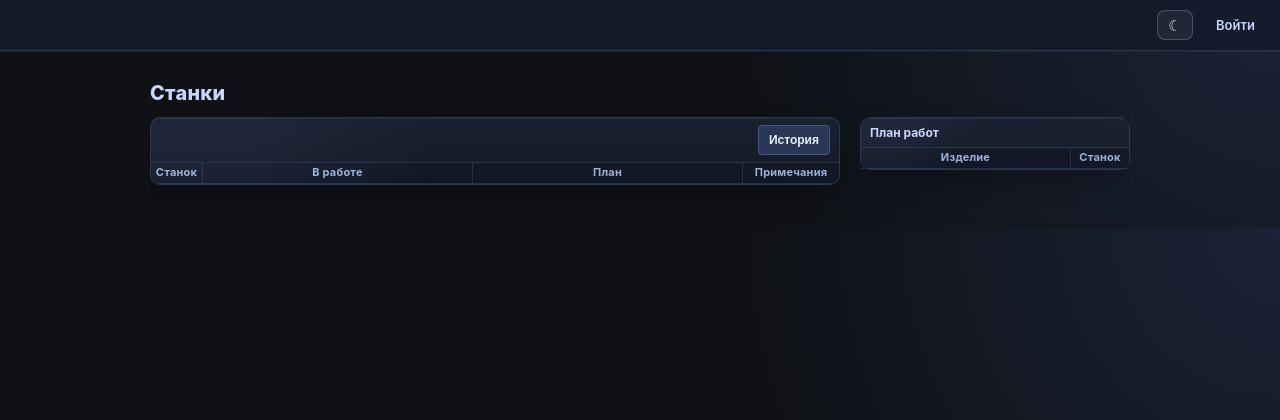
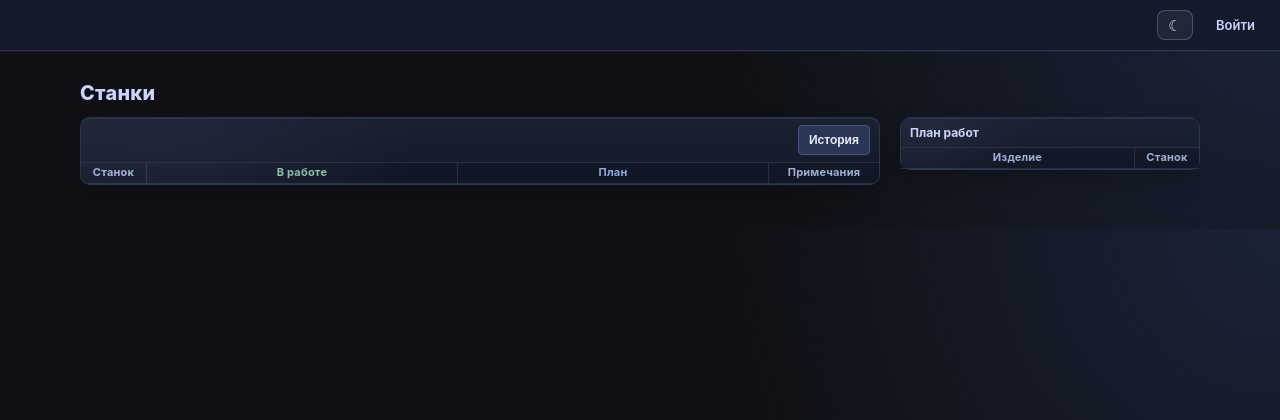
Before and after one commit to WhiteM93/Biota-shifts-django, a Django app: template templates/shifts/machines.html in a window 1280 px wide. Shown: the top 420 px of the page. Run offline with Django 5.2, Linux system fonts and the light colour scheme; the template is opened without the code that fills it, so the values that code supplies are empty; parts of the project's set-up code (start-up, migrations or seed data) failed here and were passed over.

Commit message:
Станки: улучшение UI доски — цвета, размеры, читаемость
- Бейджи станков (F-05/F-10/F-15): насыщенный цвет фона и полоска из --mc-hue вместо едва заметной серой
- Селект установок: 9px/56px → 11px/92px, теперь показывает «Установка 1» полностью
- Заголовки «В работе» / «План»: зелёный и синий акцент для визуального разделения
- Строки: высота 33→38px, отступы 5→6px
- Страница: max-width 980→1120px, правая панель 270→300px
- text-overflow: clip → ellipsis для длинных названий изделий
- Миграция 0065: values_list('pk') вместо iterator() по всей модели — исправляет падение на свежей БД до применения 0073

Co-Authored-By: Claude Sonnet 4.6 <noreply@anthropic.com>

```diff
--- a/templates/shifts/machines.html
+++ b/templates/shifts/machines.html
@@ -359,7 +359,7 @@
     }
   }
   .machines-page {
-    width: min(100%, 980px);
+    width: min(100%, 1120px);
     max-width: 100%;
     margin: 0 auto;
     padding: 14px 0 28px;
@@ -377,7 +377,7 @@
   }
   .machines-layout {
     display: grid;
-    grid-template-columns: minmax(0, 1fr) 270px;
+    grid-template-columns: minmax(0, 1fr) 300px;
     gap: 20px;
     align-items: start;
   }
@@ -441,7 +441,7 @@
   /* Выпадающий список поиска изделий не обрезаем */
   .machines-panel--side {
     overflow: visible;
-    width: 270px;
+    width: 300px;
     max-width: 100%;
     animation-delay: 0.08s;
   }
@@ -637,10 +637,16 @@
     letter-spacing: 0.02em;
   }
   .machines-quick-header {
-    grid-template-columns: 52px minmax(0, 1fr) minmax(0, 1fr) 96px;
+    grid-template-columns: 66px minmax(0, 1fr) minmax(0, 1fr) 110px;
+  }
+  .machines-quick-header > div:nth-child(2) {
+    color: color-mix(in srgb, #6ecf82 60%, var(--bio-muted));
+  }
+  .machines-quick-header > div:nth-child(3) {
+    color: color-mix(in srgb, #7ba7e8 60%, var(--bio-muted));
   }
   .machines-schedule-header {
-    grid-template-columns: minmax(0, 1fr) 58px;
+    grid-template-columns: minmax(0, 1fr) 64px;
   }
   .machines-quick-header > div,
   .machines-schedule-header > div {
```
Also changed, not shown: other parts of templates/shifts/machines.html (+22 -21 lines), shifts/migrations/0065_backfill_plan_naladki_links.py.
